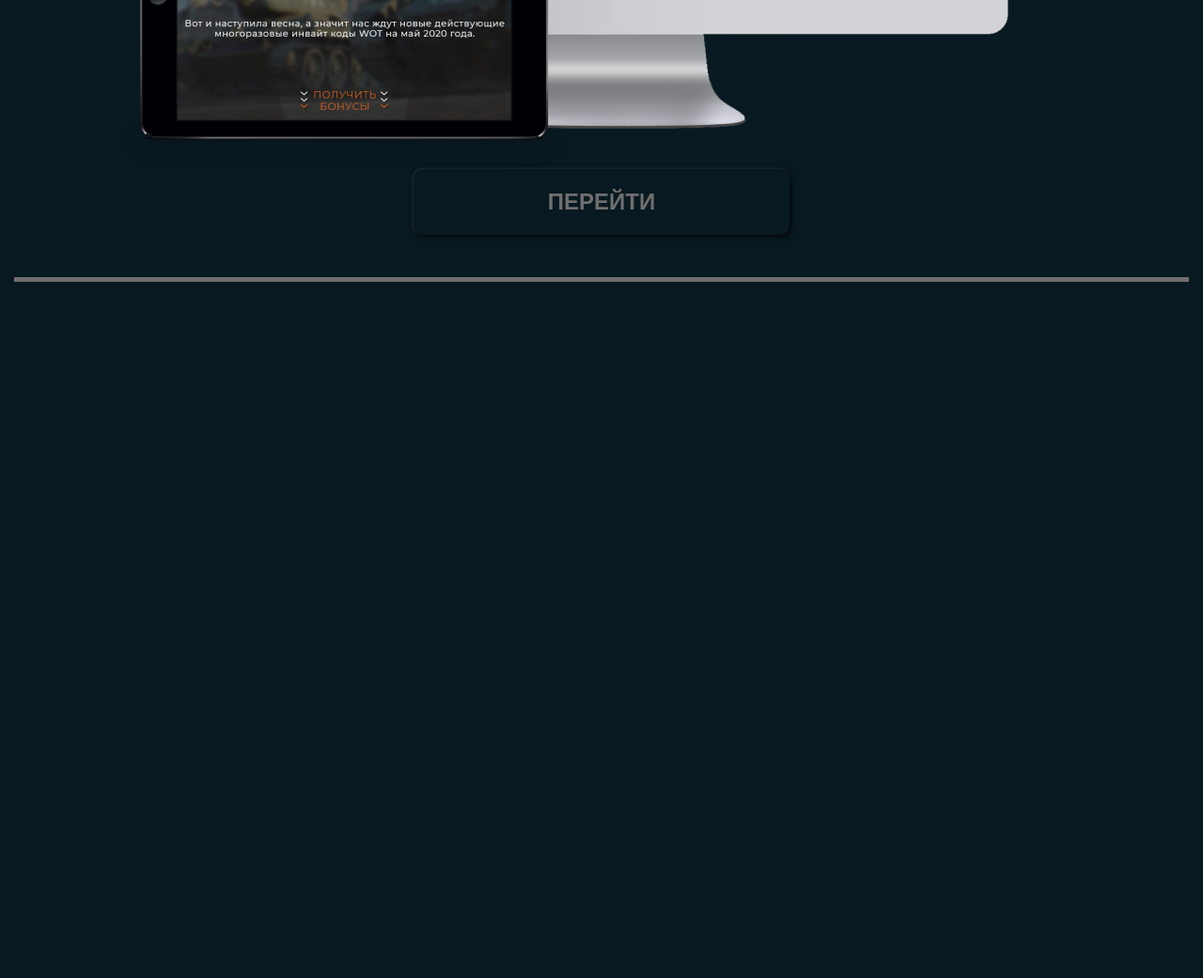
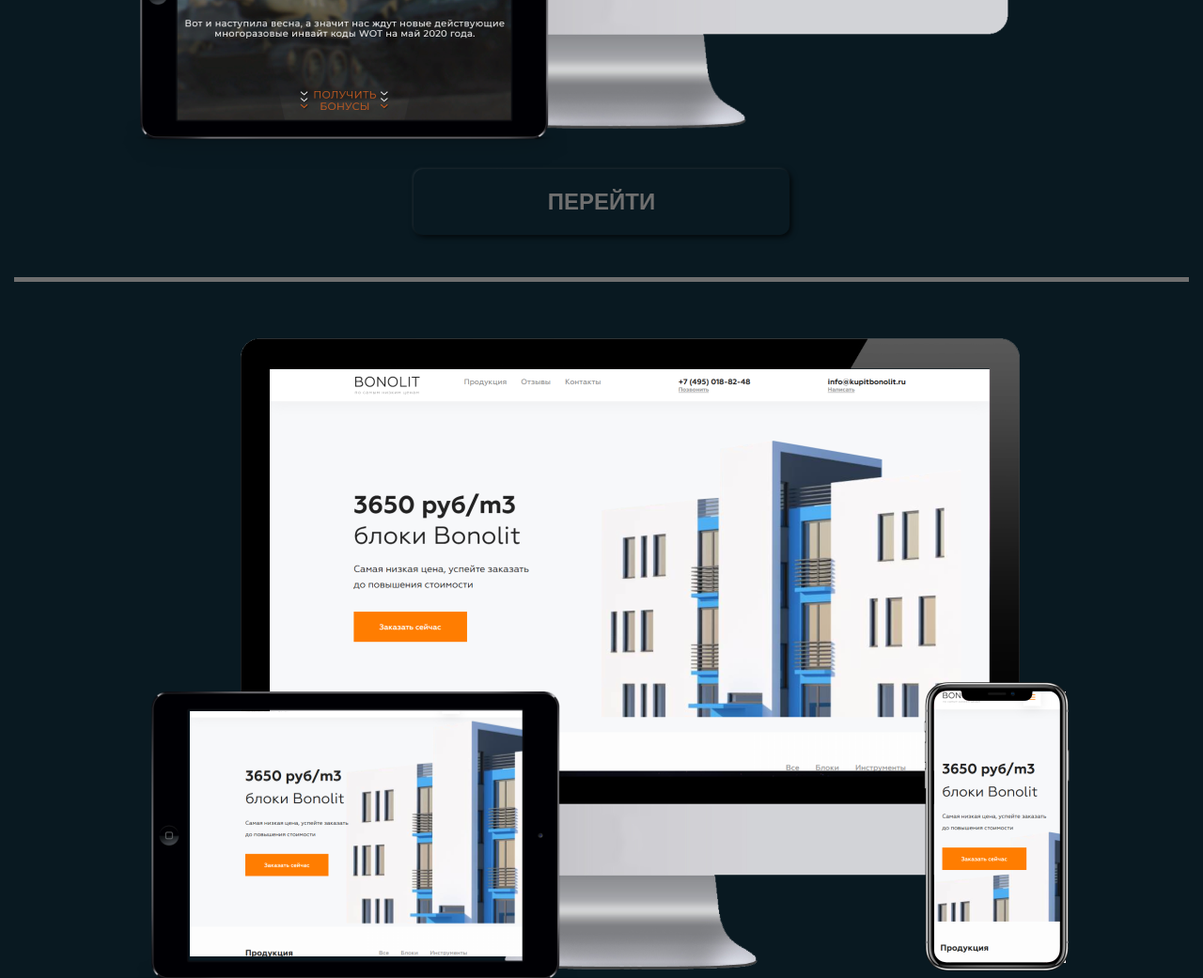
Before and after one commit to onekrag/site, a plain HTML site: page index.html in a window 1280 px wide. Shown: the part 4190-5231 px from the top of the page at 94% size. Before the commit the page ends 4490 px from the top, so only its background shows below. Drawn offline with Linux system fonts and the light colour scheme.

Commit message:
Update index.html

```diff
--- a/index.html
+++ b/index.html
@@ -41,12 +41,12 @@
         <secttion class="section_1">
           <div class="section__body"><img class="section__body_img" src="img/5_bg.png" alt="Скриншот сайта из портфолио"><a class="section__body_link btn" href="https://onekrag.github.io/Panz/" target="blank">ПЕРЕЙТИ</a></div>
         </secttion>
-<!--         <secttion class="section_1">
+        <secttion class="section_1">
           <div class="section__body"><img class="section__body_img" src="img/1_bg.png" alt="Скриншот сайта из портфолио"><a class="section__body_link btn" href="https://onekrag.github.io/Site_GS/" target="blank">ПЕРЕЙТИ</a></div>
         </secttion>
         <secttion class="section_1">
           <div class="section__body"><img class="section__body_img" src="img/1_bg.png" alt="Скриншот сайта из портфолио"><a class="section__body_link btn" href="https://onekrag.github.io/Site_ST/" target="blank">ПЕРЕЙТИ</a></div>
-        </secttion> -->
+        </secttion>
       </main>
       <footer class="footer"></footer>
       <script src="js/libs.min.js"></script>
```
